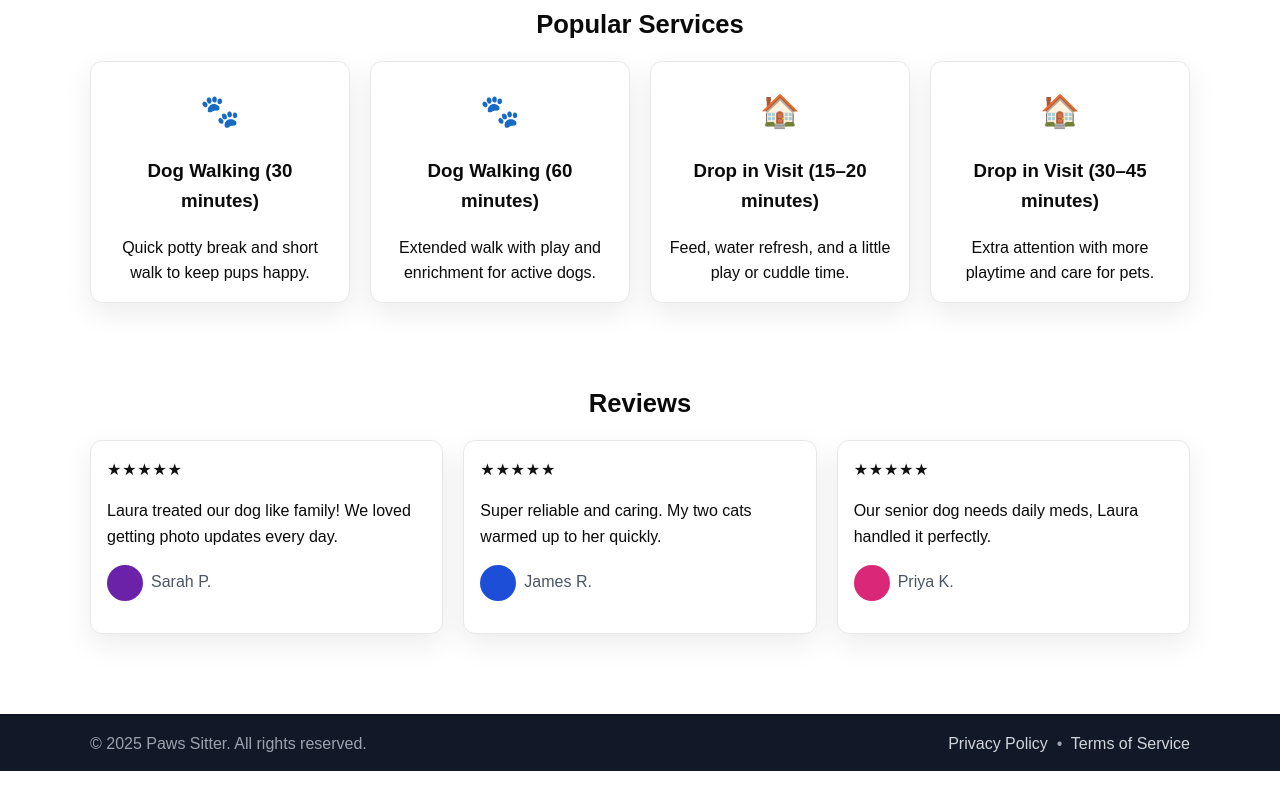
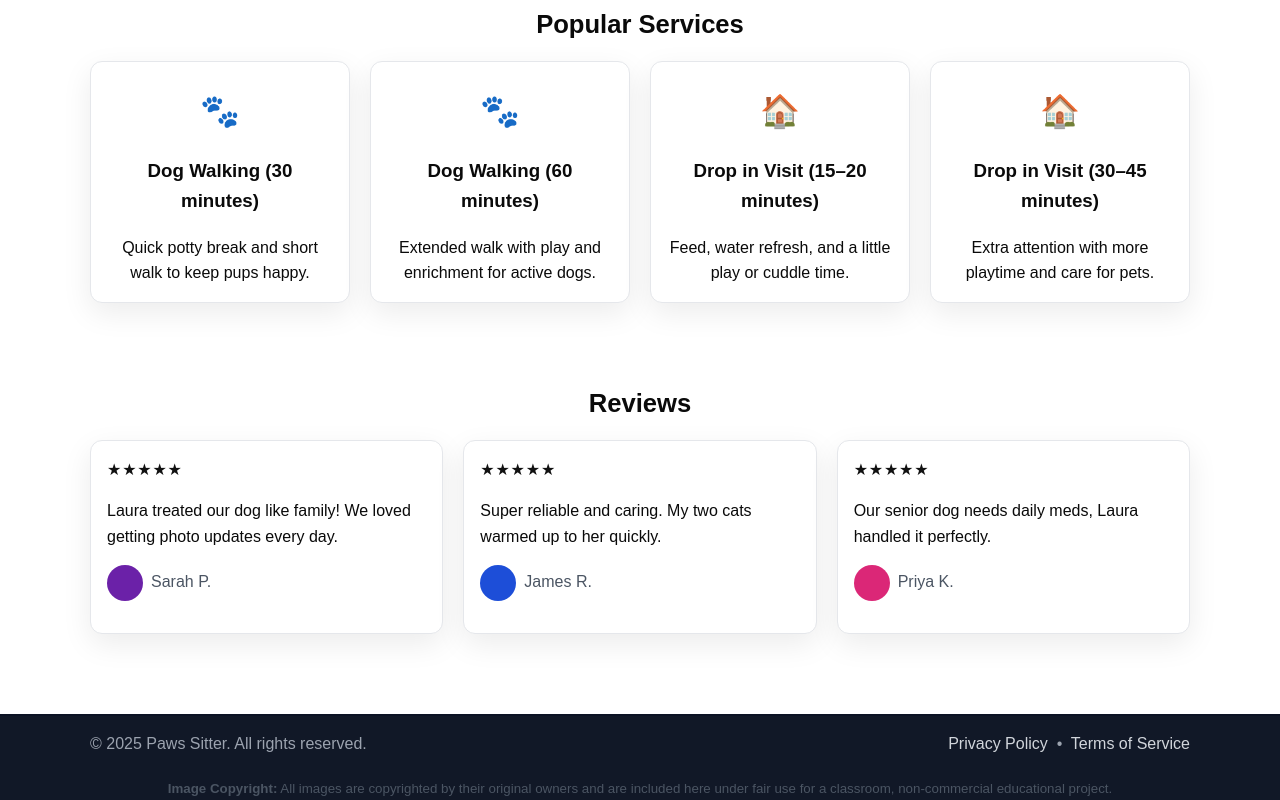
Before and after one commit to ashley0308/ashley0308.github.io, a plain HTML site: page index.html in a window 1280 px wide. Shown: the part 1111-1911 px from the top of the page. Before the commit the page ends 1882 px from the top, so only its background shows below. Drawn offline with Linux system fonts and the light colour scheme.

Commit message:
sowemthing

```diff
--- a/index.html
+++ b/index.html
@@ -160,6 +160,9 @@
             <a href="#" aria-label="Terms of Service">Terms of Service</a>
           </div>
         </div>
+          <p class="muted center" style="margin: 0.25rem 0 0;">
+              <small><strong>Image Copyright:</strong> All images are copyrighted by their original owners and are included here under fair use for a classroom, non-commercial educational project.</small>
+          </p>
       </div>
     </footer>
 
```
